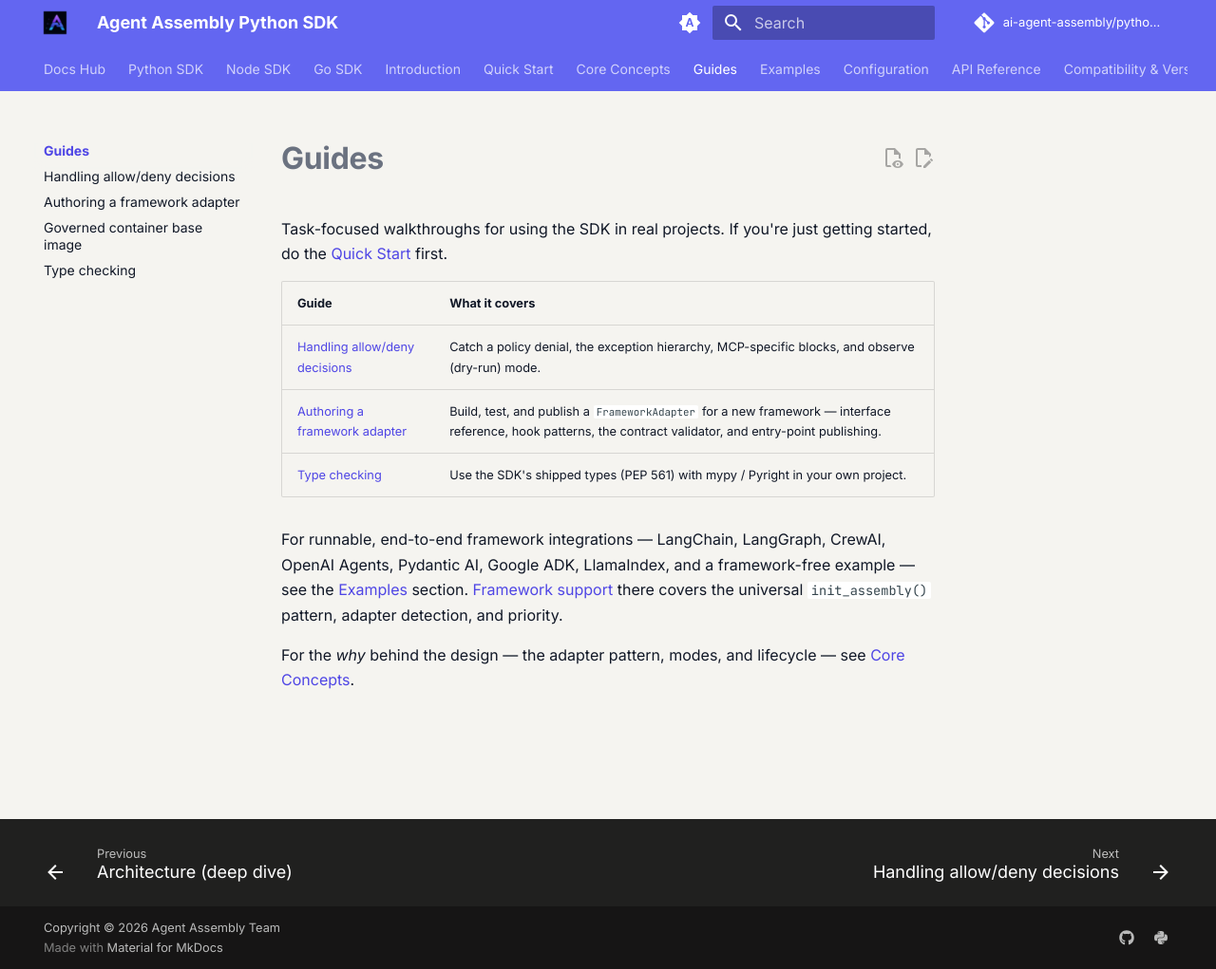
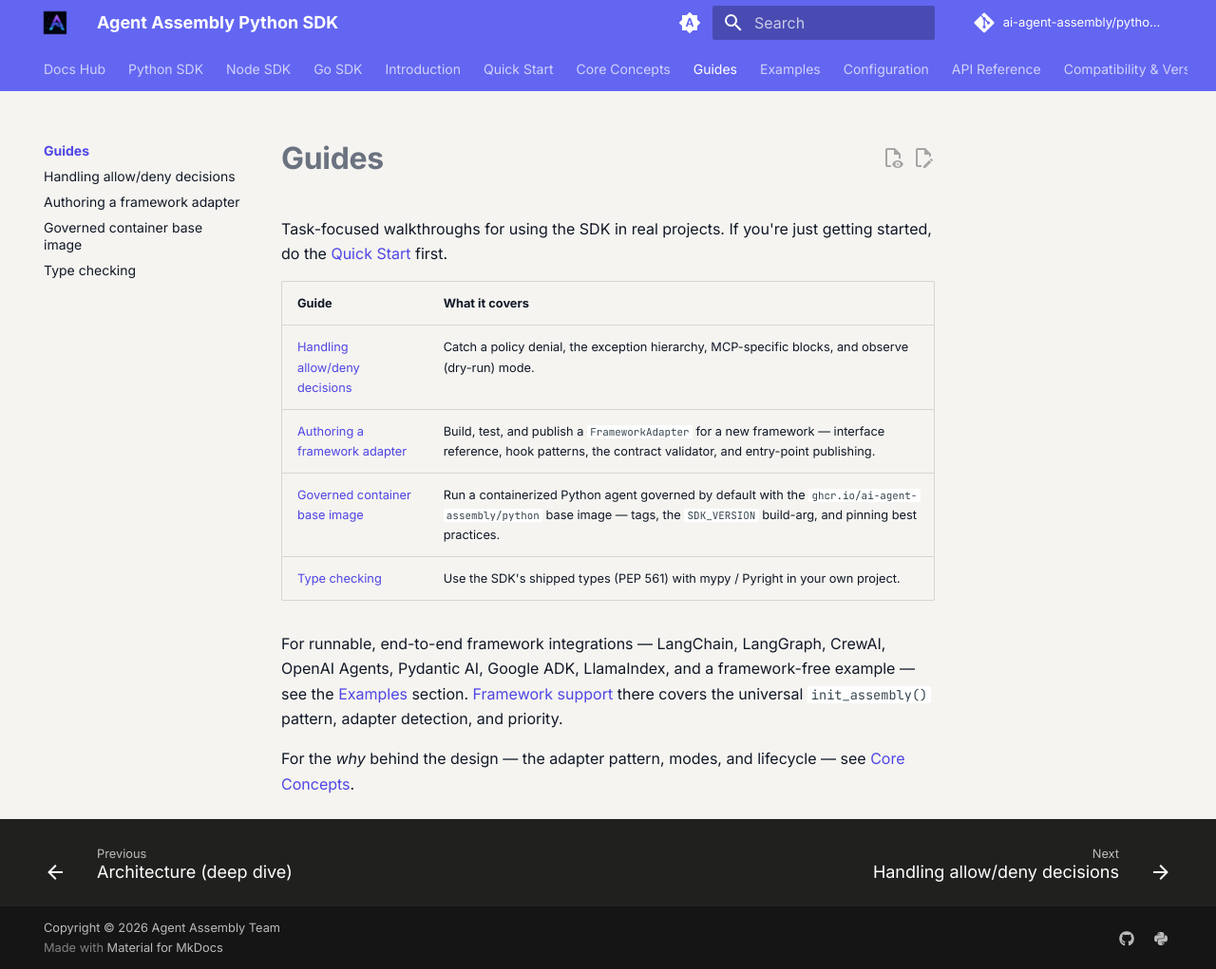
Before and after one commit to AI-agent-assembly/python-sdk, an MkDocs documentation site: the page built from docs/guides/index.md, in a window 1280 px wide and 1021 px high. Shown: the whole window at 95% size. Built offline with MkDocs 1.6.1 and Material for MkDocs 9.7.7, drawn with Linux system fonts in a browser that asks for light colours; comment, search, counter and statistics services are not loaded; the version menu is left out.

Commit message:
📝 (docs): List container base image guide in Guides index

```diff
--- a/docs/guides/index.md
+++ b/docs/guides/index.md
@@ -7,6 +7,7 @@
 | --- | --- |
 | [Handling allow/deny decisions](handling-decisions.md) | Catch a policy denial, the exception hierarchy, MCP-specific blocks, and observe (dry-run) mode. |
 | [Authoring a framework adapter](authoring-adapters.md) | Build, test, and publish a `FrameworkAdapter` for a new framework — interface reference, hook patterns, the contract validator, and entry-point publishing. |
+| [Governed container base image](container-base-image.md) | Run a containerized Python agent governed by default with the `ghcr.io/ai-agent-assembly/python` base image — tags, the `SDK_VERSION` build-arg, and pinning best practices. |
 | [Type checking](type-checking.md) | Use the SDK's shipped types (PEP 561) with mypy / Pyright in your own project. |
 
 For runnable, end-to-end framework integrations — LangChain, LangGraph, CrewAI, OpenAI Agents,
```
